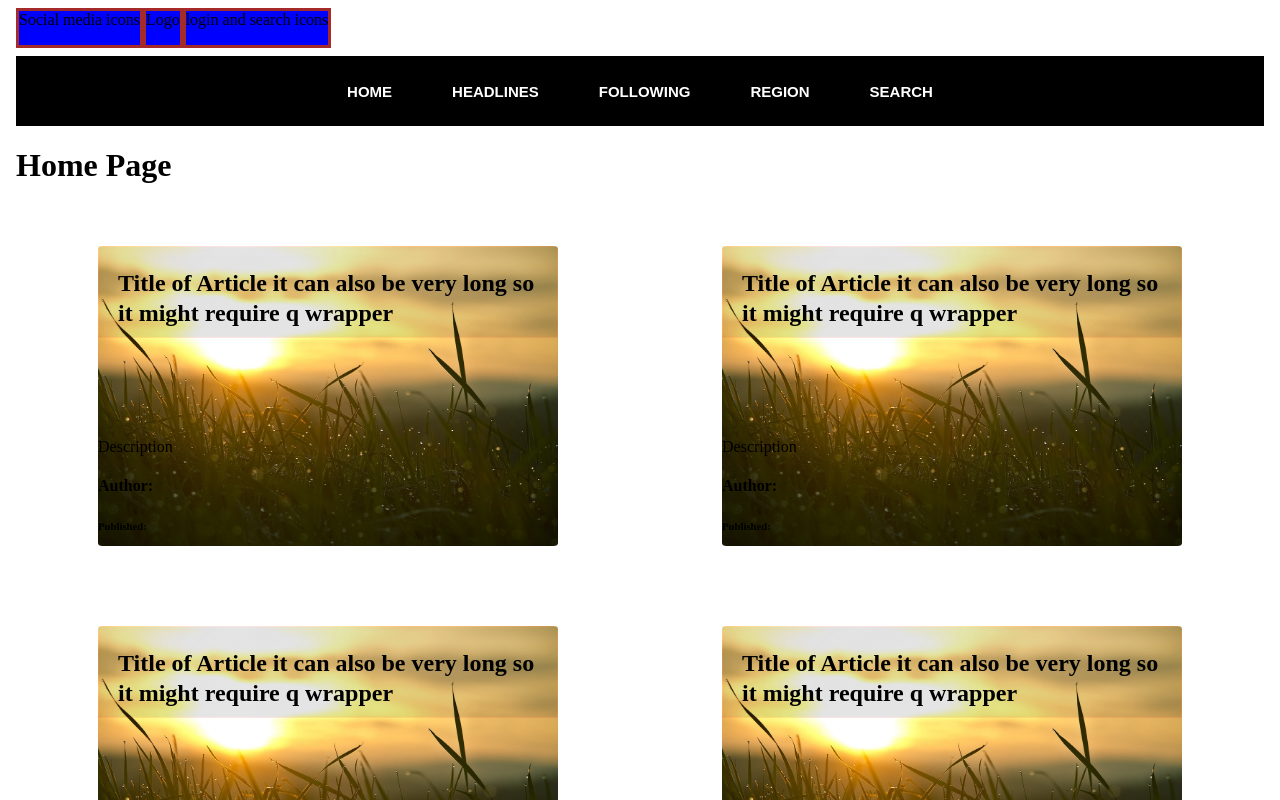
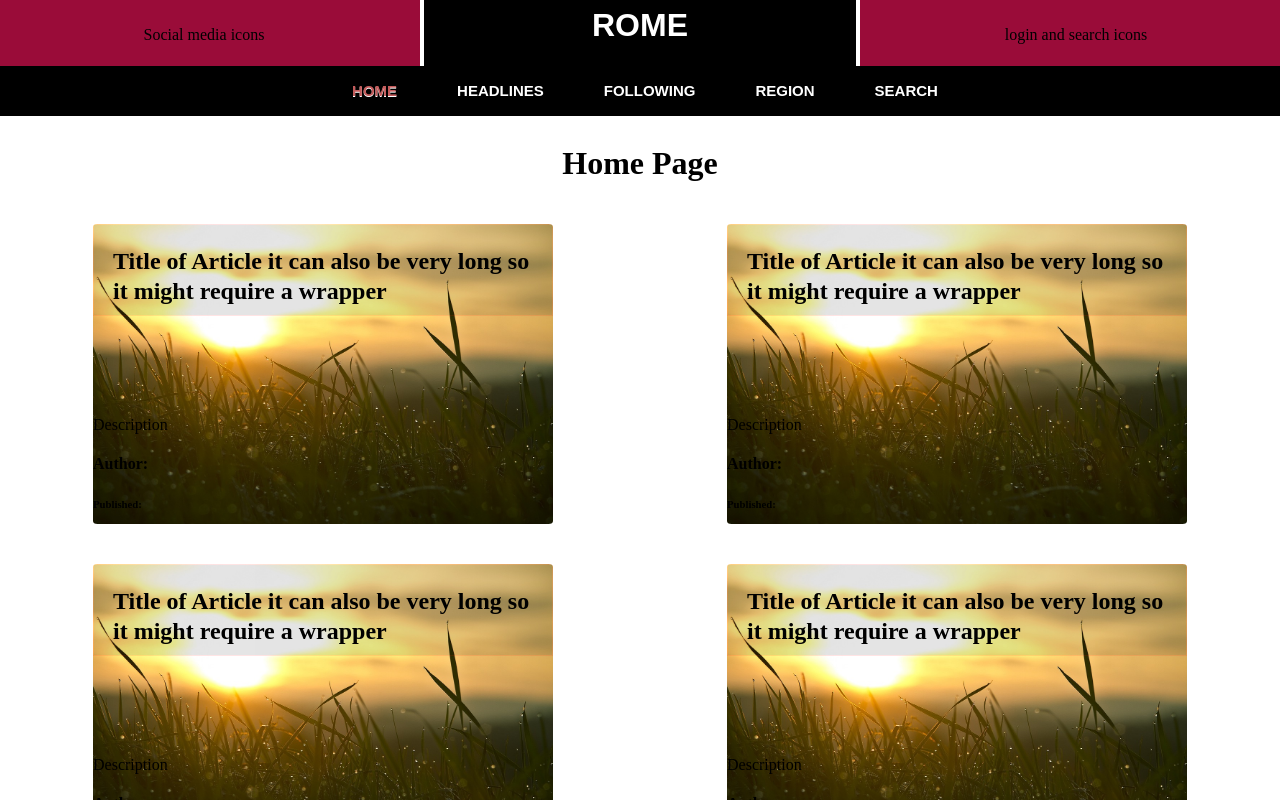
Before and after one commit to romanemarshall2020/MavenNewsApp, an Angular app in the folder ROME/: page /home in a window 1280 px wide. Shown: the top 800 px of the page. Built offline with nearby package versions, Linux system fonts and the light colour scheme.

Commit message:
updated banner, navigation, and overall page alignment

```diff
--- a/ROME/src/app/app.component.html
+++ b/ROME/src/app/app.component.html
@@ -1,3 +1,17 @@
-<app-banner class="banner"></app-banner>
-<app-navigation class="navi"></app-navigation>
-<router-outlet></router-outlet>
+
+<!DOCTYPE html>
+<html lang="en">
+<head>
+  <meta charset="UTF-8">
+  <meta http-equiv="X-UA-Compatible" content="IE=edge">
+  <meta name="viewport" content="width=device-width, initial-scale=1.0">
+  <title>Document</title>
+</head>
+<body>
+  <div  class="app-container">
+    <app-banner class="banner"></app-banner>
+    <app-navigation class="navi"></app-navigation>
+    <router-outlet class="route"></router-outlet>
+    </div>
+</body>
+</html>
--- a/ROME/src/app/app.component.scss
+++ b/ROME/src/app/app.component.scss
@@ -1,9 +1,31 @@
 .navi{
-  // bottom:0;
-  // position: fixed;
-  width: 100%;
+  min-width: 100%;
+  margin-left: -10px;
+  margin-right: -20px;
+  margin-top: 4px;
 }
 
 .banner {
-  width: 100%;
+  min-width: 100%;
+  margin: -20px;
 }
+
+.app-container {
+  overflow: hidden;
+  display: flex;
+  flex-direction: column;
+  margin: -10px;
+}
+
+.route{
+  justify-content: center;
+}
+
+body{
+  margin: 0;
+  max-width: 100%;
+}
+
+html, body{
+  max-width: 100%;
+}
--- a/ROME/src/app/banner/banner.component.html
+++ b/ROME/src/app/banner/banner.component.html
@@ -8,15 +8,16 @@
   <title>Document</title>
 </head>
 <body>
-  <div class="banner-conatainer">
+  <div class="banner-container">
     <div class="banner-sect" id="section1">
-        Social media icons
+        <p>Social media icons</p>
     </div>
     <div class="banner-sect" id="section2">
-          Logo
+          <h1 id="Logo">ROME</h1>
     </div>
     <div class="banner-sect" id="section3">
-          login and search icons
+          <p>login and search icons</p>
+
     </div>
 
   </div>
--- a/ROME/src/app/banner/banner.component.scss
+++ b/ROME/src/app/banner/banner.component.scss
@@ -1,22 +1,38 @@
 .banner-sect{
-// display: flex;
-// flex-direction: row;
-border: 3px solid;
- border-color: brown;
-  max-width: fit-content;
-  background-color: blue;
+ width: 33%;
+  background-color:rgb(154, 12, 57);
+  justify-content: center;
+  text-align: center;
+  line-height: normal;
+  align-content: center;
 
 }
-.banner-conatainer {
-  width: auto;
-  height: 40px;
-
+.banner-container {
+  justify-content: space-around;
   display: flex;
   flex-direction: row;
-
-  border: #000000;
+  max-width: 100%;
+  background-color: rgb(255, 255, 255);
+}
+p{
+text-align: center;
+margin-top: 35px;
+}
+h1{
+  font-family: 'great-vibes', sans-serif;
+  color: white;
 }
 
 body{
-  width: 100%;
+  display: flex;
+  flex-direction: column;
+  max-width: 100%;
 }
+
+#section1 p{
+  align-items: center;
+  // margin: -20px;
+}
+#section2 {
+  background-color:rgb(0, 0, 0) ;
+}
--- a/ROME/src/app/homepage/homepage.component.html
+++ b/ROME/src/app/homepage/homepage.component.html
@@ -8,7 +8,7 @@
   <title>Document</title>
 </head>
 <body>
-  <h1>Home Page</h1>
+  <h1 class="home">Home Page</h1>
 <div class="container-one">
 <div class="container">
 
@@ -21,7 +21,7 @@
 
       </div>
       <div class="title-container">
-      <h2 id="title">Title of Article it can also be very long so it might require q wrapper</h2>
+      <h2 id="title">Title of Article it can also be very long so it might require a wrapper</h2>
     </div>
       <div class="desc-container">
         <p id="desc">Description</p>
@@ -47,7 +47,7 @@
 
       </div>
       <div class="title-container">
-      <h2 id="title">Title of Article it can also be very long so it might require q wrapper</h2>
+      <h2 id="title">Title of Article it can also be very long so it might require a wrapper</h2>
     </div>
       <div class="desc-container">
         <p id="desc">Description</p>
@@ -73,7 +73,7 @@
 
       </div>
       <div class="title-container">
-      <h2 id="title">Title of Article it can also be very long so it might require q wrapper</h2>
+      <h2 id="title">Title of Article it can also be very long so it might require a wrapper</h2>
     </div>
       <div class="desc-container">
         <p id="desc">Description</p>
@@ -100,7 +100,7 @@
 
       </div>
       <div class="title-container">
-      <h2 id="title">Title of Article it can also be very long so it might require q wrapper</h2>
+      <h2 id="title">Title of Article it can also be very long so it might require a wrapper</h2>
     </div>
       <div class="desc-container">
         <p id="desc">Description</p>
@@ -128,7 +128,7 @@
 
       </div>
       <div class="title-container">
-      <h2 id="title">Title of Article it can also be very long so it might require q wrapper</h2>
+      <h2 id="title">Title of Article it can also be very long so it might require a wrapper</h2>
     </div>
       <div class="desc-container">
         <p id="desc">Description</p>
@@ -156,7 +156,7 @@
 
       </div>
       <div class="title-container">
-      <h2 id="title">Title of Article it can also be very long so it might require q wrapper</h2>
+      <h2 id="title">Title of Article it can also be very long so it might require a wrapper</h2>
     </div>
       <div class="desc-container">
         <p id="desc">Description</p>
--- a/ROME/src/app/homepage/homepage.component.scss
+++ b/ROME/src/app/homepage/homepage.component.scss
@@ -1,3 +1,6 @@
+.home{
+  text-align: center;
+}
 
 .container-one {
   display: flex;
@@ -14,16 +17,10 @@
 
 .container{
   width: 500px;
-  margin: 20px;
+  // margin: 20px;
 }
 #box-conatianer{
  object-fit: cover;
-
-
-
-
-
-
 }
 
 
--- a/ROME/src/app/navigation/navigation.component.html
+++ b/ROME/src/app/navigation/navigation.component.html
@@ -17,9 +17,9 @@
     </div>
 
     <li > <a id="headlines-link" class="links" routerLinkActive="activeLink" routerLink="headlines" >HEADLINES</a></li>
-    <li > <a id="following-link" class="links" routerLinkActive="activeLink" routerLink="" >FOLLOWING</a></li>
-    <li > <a id="region-link" class="links" routerLinkActive="activeLink" routerLink="" >REGION</a></li>
-    <li > <a id="search-link" class="links" routerLinkActive="activeLink" routerLink="" >SEARCH</a></li>
+    <li > <a id="following-link" class="links" routerLink="" >FOLLOWING</a></li>
+    <li > <a id="region-link" class="links"  routerLink="" >REGION</a></li>
+    <li > <a id="search-link" class="links"  routerLink="" >SEARCH</a></li>
    </ul>
 </div>
 <div id="cn-overlay" class="cn-overlay"></div>
--- a/ROME/src/app/navigation/navigation.component.scss
+++ b/ROME/src/app/navigation/navigation.component.scss
@@ -5,7 +5,7 @@
   transition: 0.4s;
   // border-radius: 6px;
   // border: 1px solid #dcdcdc;
-
+  max-width: 100%;
   display: flex;
   flex-direction: column;
   flex-wrap: wrap;
@@ -14,6 +14,8 @@
   font-family: Arial, sans-serif;
   font-size: 15px;
   font-weight: bold;
+  // justify-content: center;
+  text-align: center;
   // padding: 6px 24px;
   text-decoration: none;
   // text-shadow: 0 1px 0 #ffffff;
@@ -24,15 +26,16 @@
   // box-shadow: inset 0 1px 0 0 #dcecfb;
   // background: #bddbfa linear-gradient(to bottom, #bddbfa 5%, #80b5ea 100%);
   // border: 1px solid #84bbf3;
-  // color: #ffffff;
-  // text-shadow: 0 1px 0 #528ecc;
+  color: #c35b5b;
+  text-shadow: 0 1px 0 #ffffff;
 }
 
 
 // container for entire navbar
 .nav-container {
   display: flex;
-  height: 70px;
+  flex-wrap: wrap;
+  height: 50px;
   flex-direction: column;
   list-style: none;
   font-weight: bold;
@@ -40,26 +43,32 @@
   background-color: #000000;
   justify-content: center;
   align-items: center;
+  min-width: 100%;
+  max-width: 100%;
+  margin-left: 0;
 
 
 
 }
 .list{
   padding: 0;
+  text-align: center;
 }
 
 .nav-container .list {
   list-style-type: none;
-  margin: 10px;
   display: flex;
-  flex-direction: row;
-  flex-wrap: wrap ;
-  justify-content: space-around;
+  max-width: 100%;
 
 }
 
+html body{
+ max-width: 100%;
+}
 
 .nav-container .links{
+  max-width: 100%;
+  // min-width: 100%;
   margin: 10px 30px 10px 30px;
 //  padding: 10px 50px;
 
```
